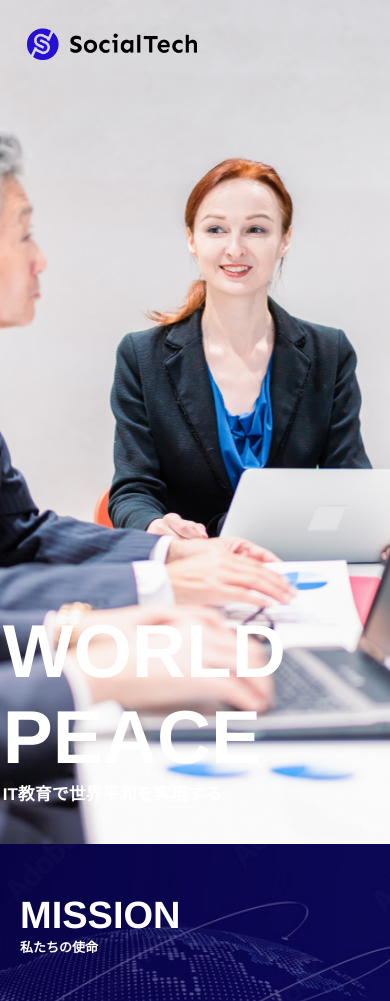
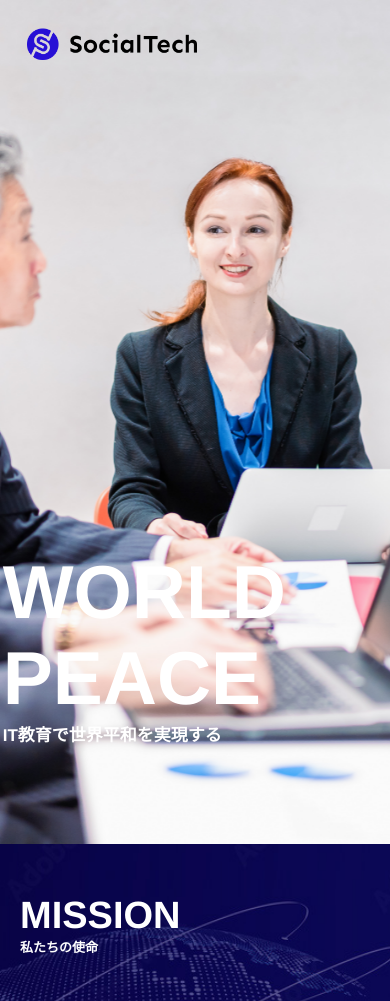
Before and after one commit to Sorazzz/share-coding, a PHP site: page / in a window 390 px wide. Shown: the top 1001 px of the page. Run offline with PHP 8.4, Linux system fonts and the light colour scheme.

Commit message:
確認用_250622

```diff
--- a/pf_corporate/css/style.css
+++ b/pf_corporate/css/style.css
@@ -1089,9 +1089,25 @@ input, textarea, .privacy-scroll {
 　　hero-text
 ===================================================== */
 
-@media screen and (max-width: 1102px) {
+@media screen and (max-width: 1340px) {
 .hero-text {
-    bottom: -7%;
+    bottom: 0%;
+    left: 33%;
+}
+
+}
+
+@media screen and (max-width: 1300px) {
+.hero-text {
+    bottom: 0%;
+    left: 35%;
+}
+
+}
+
+@media screen and (max-width: 1240px) {
+.hero-text {
+    bottom: 0%;
     left: 37%;
 }
 
```
